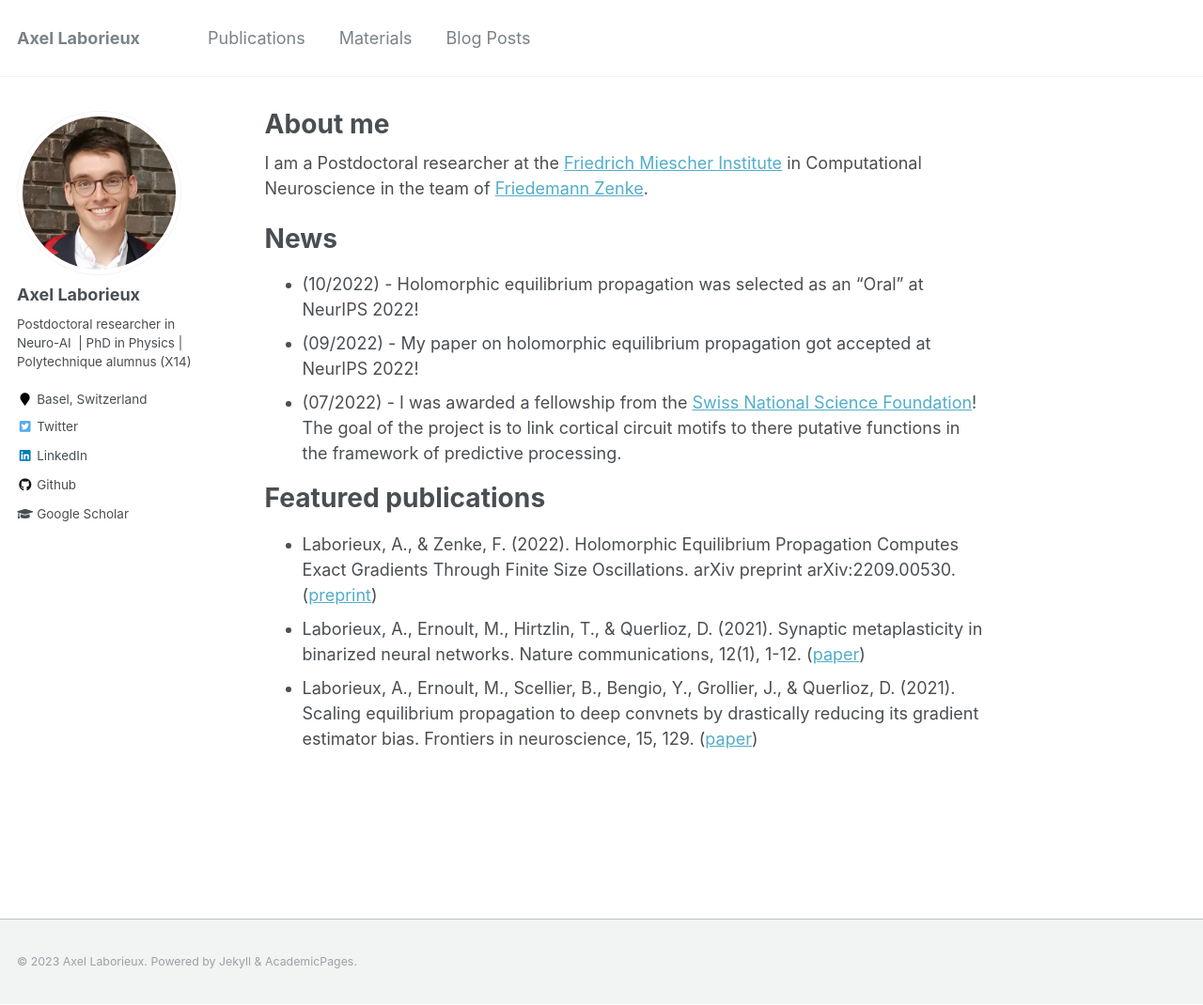
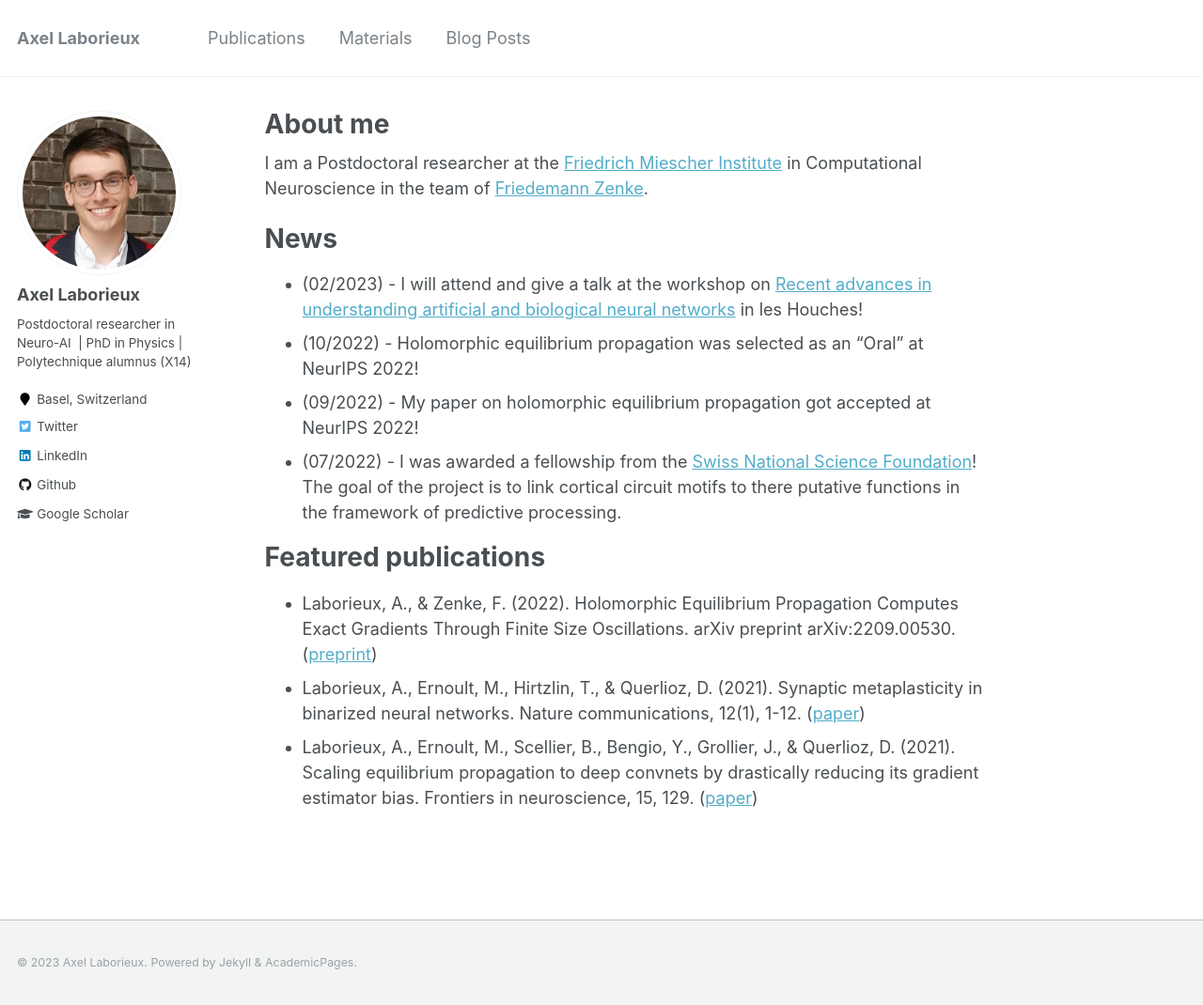
Before and after one commit to Laborieux-Axel/Laborieux-Axel.github.io, a Jekyll site: the page built from _pages/about.md, in a window 1280 px wide and 1070 px high. Shown: the whole window at 94% size. Built offline with Jekyll 4.4.1, drawn with Linux system fonts in a browser that asks for light colours.

Commit message:
update news

```diff
--- a/_pages/about.md
+++ b/_pages/about.md
@@ -11,6 +11,7 @@ I am a Postdoctoral researcher at the [Friedrich Miescher Institute](https://fmi
 
 # News
 
+  * (02/2023) - I will attend and give a talk at the workshop on [Recent advances in understanding artificial and biological neural networks](https://statphysneuro.github.io/) in les Houches!
   * (10/2022) - Holomorphic equilibrium propagation was selected as an "Oral" at NeurIPS 2022!
   * (09/2022) - My paper on holomorphic equilibrium propagation got accepted at NeurIPS 2022!
   * (07/2022) - I was awarded a fellowship from the [Swiss National Science Foundation](https://www.snf.ch/en)! The goal of the project is to link cortical circuit motifs to there putative functions in the framework of predictive processing.
```
